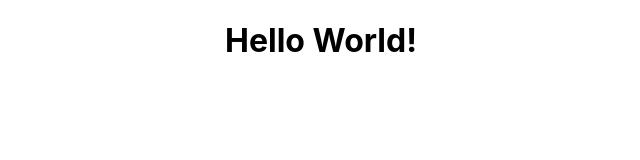
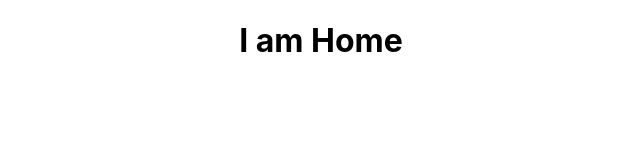
Before and after one commit to ashish12501/GeekGrid, a React (Create React App) app: page / in a window 1280 px wide. Shown: the top 160 px of the page, without its empty margins (319-959 px from the left). Built offline with nearby package versions, Linux system fonts and the light colour scheme.

Commit message:
added pages

```diff
--- a/package.json
+++ b/package.json
@@ -8,6 +8,7 @@
     "@testing-library/user-event": "^13.5.0",
     "react": "^18.2.0",
     "react-dom": "^18.2.0",
+    "react-router-dom": "^6.16.0",
     "react-scripts": "5.0.1",
     "web-vitals": "^2.1.4"
   },
--- a/src/App.js
+++ b/src/App.js
@@ -1,9 +1,23 @@
 import './App.css';
+import { BrowserRouter as Router, Routes, Route } from 'react-router-dom'
+import {Home} from './pages/Home/home'
+import {Contact} from './pages/Contact/contact'
+import {Signin} from './pages/Signin/signin'
+import {Signup} from './pages/Signup/signup'
+
+
 
 function App() {
   return (
     <div className="App">
-      <h1>Hello World!</h1>
+      <Router>
+        <Routes>
+          <Route path='/' element={<Home />} />
+          <Route path='/' element={<Contact />} />
+          <Route path='/' element={<Signin />} />
+          <Route path='/' element={<Signup />} />
+        </Routes>
+      </Router>
     </div>
   );
 }
--- /dev/null
+++ b/src/pages/Contact/contact.js
@@ -0,0 +1,10 @@
+import React from 'react'
+
+export function Contact() {
+  return (
+    <div>
+      <h1>I am Contact</h1>
+
+    </div>
+  )
+}
--- /dev/null
+++ b/src/pages/Home/home.js
@@ -0,0 +1,9 @@
+import React from 'react'
+
+export function Home() {
+  return (
+    <div>
+      <h1>I am Home</h1>
+    </div>
+  )
+}
--- /dev/null
+++ b/src/pages/Signin/signin.js
@@ -0,0 +1,10 @@
+import React from 'react'
+
+export function Signin() {
+  return (
+    <div>
+      <h1>I am Signin</h1>
+
+    </div>
+  )
+}
--- /dev/null
+++ b/src/pages/Signup/signup.js
@@ -0,0 +1,10 @@
+import React from 'react'
+
+export function Signup() {
+  return (
+    <div>
+      <h1>I am SignUP</h1>
+
+    </div>
+  )
+}
```
Also changed, not shown: 1 other file (tests, documents, lock files or other folders).
